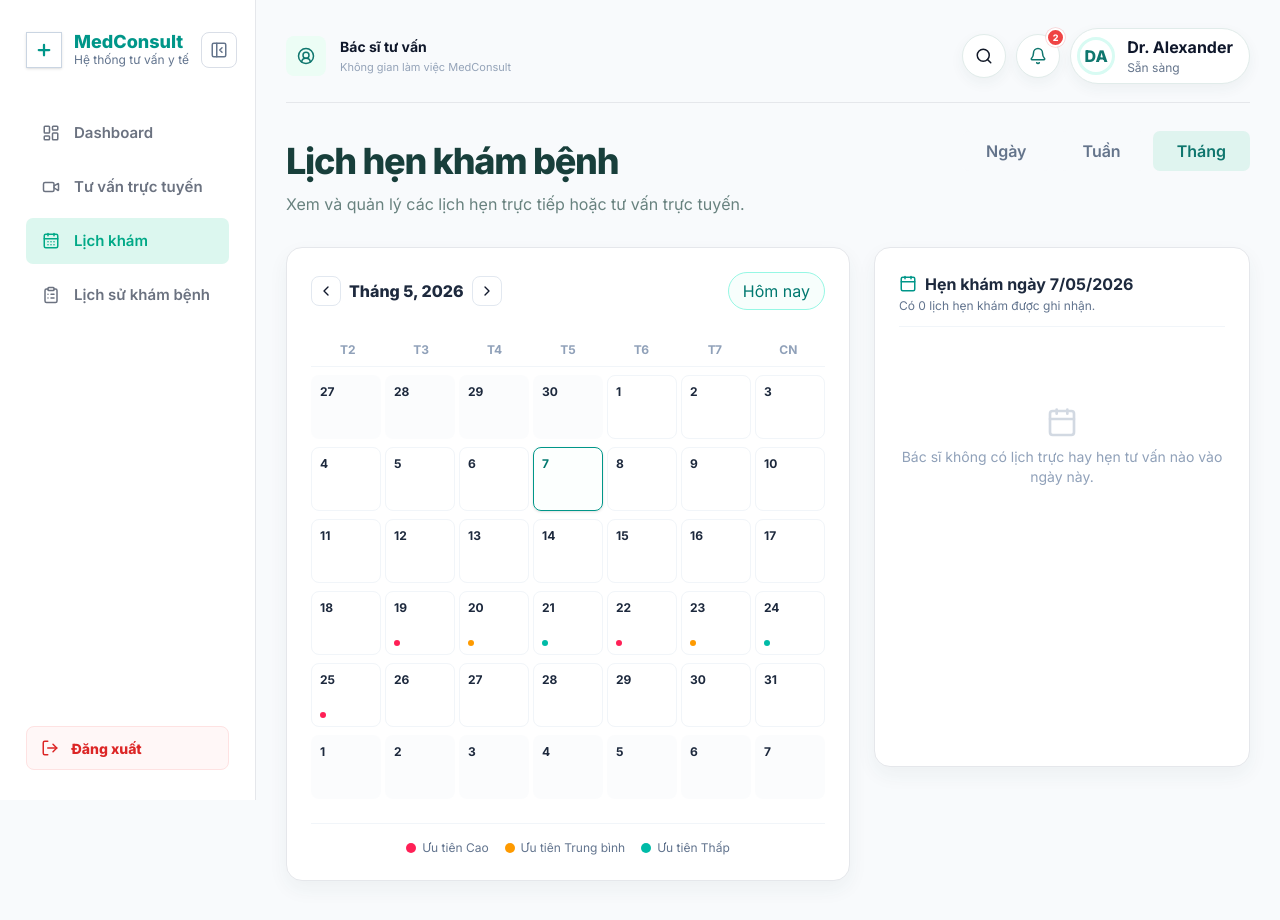
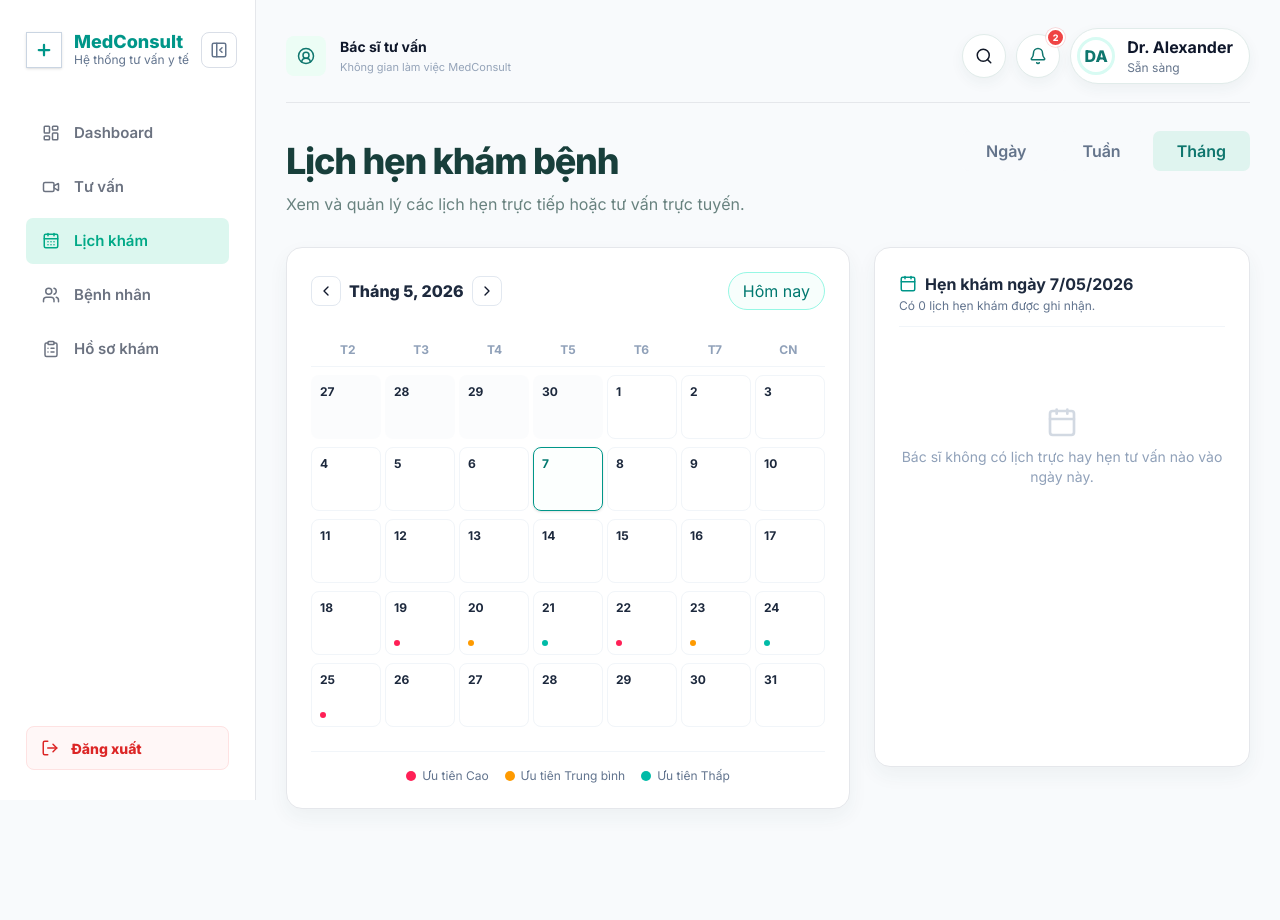
Before and after one commit to PhamNam342/ui_ux_14_chatbot, a React (Vite) app in the folder frontend/: page /doctor/schedule in a window 1280 px wide. Shown: the top 920 px of the page. After the commit the page ends 857 px from the top, so only its background shows below. Built offline with nearby package versions, Linux system fonts and the light colour scheme.

Commit message:
fix doctor UI

```diff
--- a/frontend/src/components/ui.jsx
+++ b/frontend/src/components/ui.jsx
@@ -29,6 +29,7 @@ import {
   HeartPulse,
   Pill,
   AlarmClockCheck,
+  Clock,
 } from 'lucide-react'
 import { patientUser } from '../data/mock.js'
 
@@ -191,11 +192,24 @@ export function TopBar({ legacy = false }) {
             <div className="profile-menu-links">
               {patientProfileItems.map((item) => <button key={item.label} onClick={() => { setOpen(false); navigate(item.to) }}><span>{item.icon}</span>{item.label}<ChevronRight size={14} /></button>)}
             </div>
+          ) : path.startsWith('/doctor') ? (
+            <div className="profile-menu-links">
+              <button onClick={() => { setOpen(false); navigate('/doctor/settings', { state: { tab: 'profile' } }) }}>
+                <span><Settings size={17} /></span>
+                Hồ sơ & Cài đặt
+                <ChevronRight size={14} />
+              </button>
+              <button onClick={() => { setOpen(false); navigate('/doctor/settings', { state: { tab: 'work' } }) }}>
+                <span><Clock size={17} /></span>
+                Lịch làm việc
+                <ChevronRight size={14} />
+              </button>
+            </div>
           ) : !isAdmin && (
             <div className="profile-menu-links">
               <button onClick={() => { setOpen(false); navigate(path.split('/').slice(0, 2).join('/') + '/settings') }}>
                 <span><Settings size={17} /></span>
-                {path.startsWith('/doctor') ? 'Hồ sơ & cài đặt' : 'Cài đặt'}
+                Cài đặt
                 <ChevronRight size={14} />
               </button>
             </div>
@@ -225,9 +239,10 @@ export function AppShell({ role, children, legacy = false }) {
     ],
     doctor: [
       { to: '/doctor', label: 'Dashboard', icon: <LayoutDashboard size={18} />, end: true },
-      { to: '/doctor/consult', label: 'Tư vấn trực tuyến', icon: <Video size={18} /> },
+      { to: '/doctor/consult', label: 'Tư vấn', icon: <Video size={18} /> },
       { to: '/doctor/schedule', label: 'Lịch khám', icon: <CalendarDays size={18} /> },
-      { to: '/doctor/history', label: 'Lịch sử khám bệnh', icon: <ClipboardList size={18} /> },
+      { to: '/doctor/patients', label: 'Bệnh nhân', icon: <Users size={18} /> },
+      { to: '/doctor/history', label: 'Hồ sơ khám', icon: <ClipboardList size={18} /> },
     ],
     advisor: [
       { to: '/advisor/data', label: 'Danh sách dữ liệu', icon: <Database size={18} /> },
--- a/frontend/src/pages/doctor/DoctorConsult.jsx
+++ b/frontend/src/pages/doctor/DoctorConsult.jsx
@@ -50,7 +50,7 @@ export function DoctorConsult() {
 
   // Load cases and set active selections
   useEffect(() => {
-    const list = getStoredCases()
+    const list = getStoredCases() || []
     setCases(list)
 
     if (id) {
@@ -87,7 +87,7 @@ export function DoctorConsult() {
   // Map state based on selected tab changes
   useEffect(() => {
     if (!id) {
-      const tabCases = cases.filter(c => getTabForStatus(c.status) === activeTab)
+      const tabCases = (cases || []).filter(c => getTabForStatus(c.status) === activeTab)
       if (tabCases.length > 0 && !tabCases.find(c => c.code === selectedCaseCode)) {
         setSelectedCaseCode(tabCases[0].code)
       } else if (tabCases.length === 0) {
@@ -285,17 +285,20 @@ export function DoctorConsult() {
                 {['Đang chờ', 'Đang tư vấn', 'Đã hoàn thành'].map(tab => (
                   <button
                     key={tab}
-                    className={`text-center py-1.5 px-0.5 rounded-md text-[10px] font-bold transition-all cursor-pointer ${
+                    className={`text-center py-1.5 px-0 rounded-md text-[9px] font-bold whitespace-nowrap transition-all cursor-pointer ${
                       activeTab === tab
                         ? 'bg-white text-teal-700 shadow-sm'
                         : 'text-slate-500 hover:text-slate-800'
                     }`}
                     onClick={() => {
                       setActiveTab(tab)
-                      if (!id) {
-                        const tabCases = cases.filter(c => getTabForStatus(c.status) === tab)
-                        if (tabCases.length > 0) setSelectedCaseCode(tabCases[0].code)
-                        else setSelectedCaseCode('')
+                      const tabCases = (cases || []).filter(c => getTabForStatus(c.status) === tab)
+                      if (tabCases.length > 0) {
+                        setSelectedCaseCode(tabCases[0].code)
+                        navigate(`/doctor/consult/chat/${tabCases[0].code}`)
+                      } else {
+                        setSelectedCaseCode('')
+                        navigate('/doctor/consult')
                       }
                     }}
                   >
@@ -767,9 +770,9 @@ export function DoctorConsult() {
         {/* Column 3 (Right): Decision Support Panel */}
         {activeCase && (
           <div className="w-full lg:w-[320px] bg-white border border-slate-200 rounded-xl overflow-y-auto p-5 space-y-5 shrink-0">
-            <h3 className="text-sm font-bold text-slate-800 uppercase tracking-wider pb-2 border-b border-slate-100 flex items-center gap-1.5">
-              <Info size={16} className="text-teal-600" />
-              Thông tin hỗ trợ ra quyết định
+            <h3 className="text-lg font-bold text-slate-800 uppercase tracking-wider pb-2 border-b border-slate-100 flex items-center gap-1.5">
+              <Info size={18} className="text-teal-600" />
+              Thông tin bệnh nhân
             </h3>
 
             {/* Basic metadata */}
@@ -802,7 +805,7 @@ export function DoctorConsult() {
                 <div>
                   <small className="text-[10px] text-slate-400 block">Triệu chứng khai báo:</small>
                   <div className="flex flex-wrap gap-1 mt-1">
-                    {activeCase.chatbotSummary?.symptoms.map(s => (
+                    {activeCase.chatbotSummary?.symptoms?.map(s => (
                       <span key={s} className="text-[10px] font-semibold text-slate-600 bg-white border border-slate-200 px-2 py-0.5 rounded-md">
                         {s}
                       </span>
--- a/frontend/src/pages/doctor/DoctorHistory.jsx
+++ b/frontend/src/pages/doctor/DoctorHistory.jsx
@@ -52,7 +52,7 @@ export function DoctorHistory() {
 
         {/* Header */}
         <PageHeader
-          title="Lịch sử hồ sơ khám bệnh"
+          title="Quản lý hồ sơ khám"
           subtitle="Kho lưu trữ tra cứu toàn bộ hồ sơ khám bệnh, kết quả chẩn đoán và đơn thuốc đã phát hành."
         />
 
--- a/frontend/src/pages/doctor/DoctorSchedule.jsx
+++ b/frontend/src/pages/doctor/DoctorSchedule.jsx
@@ -44,9 +44,9 @@ export function DoctorSchedule() {
 
   // Filter schedules for the selected day in Month View
   const selectedDaySchedules = useMemo(() => {
-    const formattedDayStr = `${String(selectedDayNumber).padStart(2, '0')}/05` // E.g., '07/05'
+    const formattedDayStr = `${String(selectedDayNumber).padStart(2, '0')}/${String(currentDate.getMonth() + 1).padStart(2, '0')}` // E.g., '07/05'
     return schedule.filter(item => item.date === formattedDayStr)
-  }, [schedule, selectedDayNumber])
+  }, [schedule, selectedDayNumber, currentDate])
 
   // All schedules for today (Day tab)
   const dayTabSchedules = useMemo(() => {
@@ -69,6 +69,11 @@ export function DoctorSchedule() {
   }
 
   const handleCancelSchedule = (id) => {
+    const matched = schedule.find(item => item.id === id)
+    const patientName = matched ? matched.patientName : ''
+    const confirmCancel = window.confirm(`Bạn có chắc chắn muốn hủy lịch khám của bệnh nhân ${patientName}?`)
+    if (!confirmCancel) return
+
     const updated = schedule.map(item => item.id === id ? { ...item, status: 'Hủy' } : item)
     setSchedule(updated)
     saveStoredSchedule(updated)
@@ -117,29 +122,55 @@ export function DoctorSchedule() {
     }
   }
 
-  // Month grid generator for reference month (May 2026)
-  // May 1st 2026 is Friday (5).
-  // Days in May = 31.
   const daysInMonthGrid = useMemo(() => {
+    const year = currentDate.getFullYear()
+    const month = currentDate.getMonth() // 0-11
+
+    // First day of current month
+    const firstDayIndex = new Date(year, month, 1).getDay() // 0 = Sun, 1 = Mon, ...
+    // Offset for Monday start
+    const offset = (firstDayIndex + 6) % 7
+
     const grid = []
-    const prevMonthDays = [27, 28, 29, 30] // April tail days
-    const totalDays = 31
-    const nextMonthDays = [1, 2, 3, 4, 5, 6, 7] // June head days
 
-    // April tail days
-    prevMonthDays.forEach(day => {
-      grid.push({ day, isCurrentMonth: false, fullDateStr: `${day}/04` })
-    })
+    // Previous month details
+    const prevMonthDate = new Date(year, month, 0)
+    const daysInPrevMonth = prevMonthDate.getDate()
+    const prevMonth = prevMonthDate.getMonth()
 
-    // May days
-    for (let day = 1; day <= totalDays; day++) {
-      grid.push({ day, isCurrentMonth: true, fullDateStr: `${String(day).padStart(2, '0')}/05` })
+    // Add previous month tail days
+    for (let i = offset - 1; i >= 0; i--) {
+      const d = daysInPrevMonth - i
+      grid.push({
+        day: d,
+        isCurrentMonth: false,
+        fullDateStr: `${String(d).padStart(2, '0')}/${String(prevMonth + 1).padStart(2, '0')}`
+      })
     }
 
-    // June head days
-    nextMonthDays.forEach(day => {
-      grid.push({ day, isCurrentMonth: false, fullDateStr: `${String(day).padStart(2, '0')}/06` })
-    })
+    // Current month days
+    const daysInCurrentMonth = new Date(year, month + 1, 0).getDate()
+    for (let day = 1; day <= daysInCurrentMonth; day++) {
+      grid.push({
+        day,
+        isCurrentMonth: true,
+        fullDateStr: `${String(day).padStart(2, '0')}/${String(month + 1).padStart(2, '0')}`
+      })
+    }
+
+    // Next month head days
+    const totalCells = grid.length > 35 ? 42 : 35
+    const nextMonthDaysCount = totalCells - grid.length
+    const nextMonthDate = new Date(year, month + 1, 1)
+    const nextMonth = nextMonthDate.getMonth()
+
+    for (let day = 1; day <= nextMonthDaysCount; day++) {
+      grid.push({
+        day: day,
+        isCurrentMonth: false,
+        fullDateStr: `${String(day).padStart(2, '0')}/${String(nextMonth + 1).padStart(2, '0')}`
+      })
+    }
 
     // Return chunks of 7 (weekly structure)
     const weeks = []
@@ -147,7 +178,7 @@ export function DoctorSchedule() {
       weeks.push(grid.slice(i, i + 7))
     }
     return weeks
-  }, [])
+  }, [currentDate])
 
   return (
     <AppShell role="doctor">
@@ -198,7 +229,7 @@ export function DoctorSchedule() {
                     <ChevronLeft size={16} />
                   </button>
                   <h3 className="text-base font-extrabold text-slate-800">
-                    Tháng 5, 2026
+                    Tháng {currentDate.getMonth() + 1}, {currentDate.getFullYear()}
                   </h3>
                   <button
                     onClick={handleNextMonth}
@@ -208,7 +239,10 @@ export function DoctorSchedule() {
                   </button>
                 </div>
                 <button
-                  onClick={() => setSelectedDayNumber(7)} // today mark: May 7
+                  onClick={() => {
+                    setCurrentDate(new Date(2026, 4, 1))
+                    setSelectedDayNumber(7)
+                  }}
                   className="px-3.5 py-1.5 rounded-full border border-teal-200 bg-teal-50/50 hover:bg-teal-50 text-xs font-bold text-teal-700 cursor-pointer"
                 >
                   Hôm nay
@@ -227,7 +261,7 @@ export function DoctorSchedule() {
               </div>
 
               {/* Calendar Grid cells */}
-              <div className="grid grid-rows-5 gap-y-2">
+              <div className="flex flex-col gap-y-2">
                 {daysInMonthGrid.map((week, weekIdx) => (
                   <div key={weekIdx} className="grid grid-cols-7 gap-1">
                     {week.map((cell, cellIdx) => {
@@ -290,7 +324,7 @@ export function DoctorSchedule() {
               <div className="border-b border-slate-100 pb-3 mb-4">
                 <h3 className="text-base font-bold text-slate-800 flex items-center gap-2">
                   <Calendar size={18} className="text-teal-600" />
-                  Hẹn khám ngày {selectedDayNumber}/05/2026
+                  Hẹn khám ngày {selectedDayNumber}/{String(currentDate.getMonth() + 1).padStart(2, '0')}/{currentDate.getFullYear()}
                 </h3>
                 <p className="text-xs text-slate-500 mt-0.5">Có {selectedDaySchedules.length} lịch hẹn khám được ghi nhận.</p>
               </div>
--- a/frontend/src/pages/doctor/DoctorSettings.jsx
+++ b/frontend/src/pages/doctor/DoctorSettings.jsx
@@ -1,13 +1,21 @@
 import { useState, useEffect } from 'react'
+import { useLocation } from 'react-router-dom'
 import { Camera, CheckCircle2, Lock, Mail, Phone, Shield, User, Calendar, Clock, ClipboardList, Plus, Trash2 } from 'lucide-react'
 import { AppShell, Button, Card, PageHeader, TopBar, Badge } from '../../components/ui.jsx'
 import { getStoredProfile, saveStoredProfile, getStoredLeaves, saveStoredLeaves } from '../../data/doctorStore.js'
 
 export function DoctorSettings() {
-  const [tab, setTab] = useState('profile') // 'profile', 'work', 'leaves', 'security'
+  const location = useLocation()
+  const [tab, setTab] = useState(() => location.state?.tab || 'profile') // 'profile', 'work', 'leaves', 'security'
   const [profile, setProfile] = useState({})
   const [leaves, setLeaves] = useState([])
   const [toast, setToast] = useState('')
+
+  useEffect(() => {
+    if (location.state?.tab) {
+      setTab(location.state.tab)
+    }
+  }, [location.state?.tab])
 
   // Profile forms
   const [avatar, setAvatar] = useState('')
```
